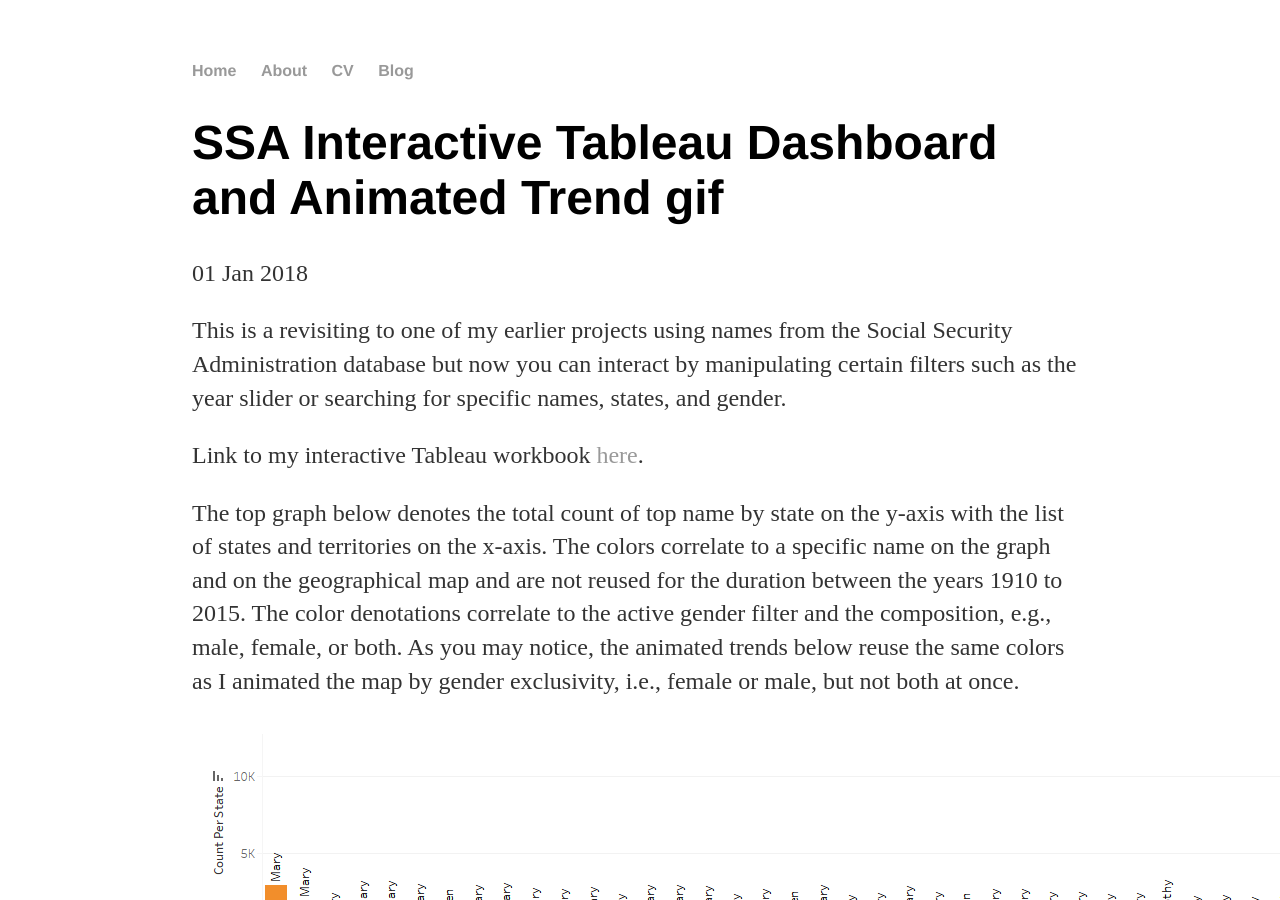
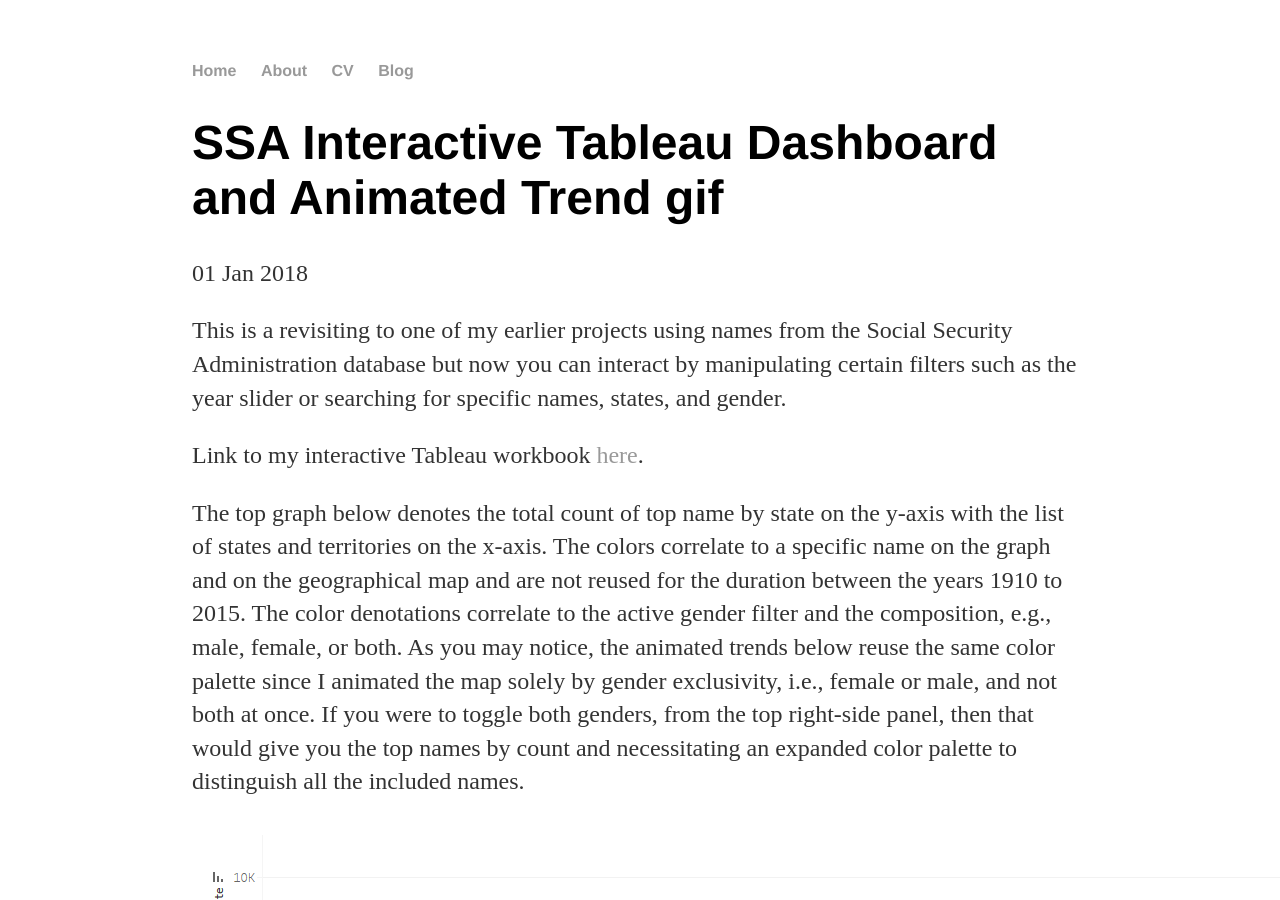
Before and after one commit to michaelip2/michaelip2.github.io, a Jekyll site: the page built from _posts/2018-01-01-social-security-administration-name-interactive-dashboard.md, in a window 1280 px wide and 900 px high. Built offline with Jekyll 4.4.1, drawn with Linux system fonts in a browser that asks for light colours.

Commit message:
Update 2018-01-01-social-security-administration-name-interactive-dashboard.md

```diff
--- a/_posts/2018-01-01-social-security-administration-name-interactive-dashboard.md
+++ b/_posts/2018-01-01-social-security-administration-name-interactive-dashboard.md
@@ -5,7 +5,7 @@ date: 2018-01-01
 ---
 <p>This is a revisiting to one of my earlier projects using names from the Social Security Administration database but now you can interact by manipulating certain filters such as the year slider or searching for specific names, states, and gender.</p>
 <p>Link to my interactive Tableau workbook <a href="https://public.tableau.com/views/Book2_19285/Dashboard?:embed=y&amp;:display_count=yes&amp;publish=yes&amp;:toolbar=no">here</a>.</p>
-<p>The top graph below denotes the total count of top name by state on the y-axis with the list of states and territories on the x-axis. The colors correlate to a specific name on the graph and on the geographical map and are not reused for the duration between the years 1910 to 2015. The color denotations correlate to the active gender filter and the composition, e.g., male, female, or both. As you may notice, the animated trends below reuse the same colors as I animated the map by gender exclusivity, i.e., female or male, but not both at once.</p>
+<p>The top graph below denotes the total count of top name by state on the y-axis with the list of states and territories on the x-axis. The colors correlate to a specific name on the graph and on the geographical map and are not reused for the duration between the years 1910 to 2015. The color denotations correlate to the active gender filter and the composition, e.g., male, female, or both. As you may notice, the animated trends below reuse the same color palette since I animated the map solely by gender exclusivity, i.e., female or male, and not both at once. If you were to toggle both genders, from the top right-side panel, then that would give you the top names by count and necessitating an expanded color palette to distinguish all the included names.</p>
 <p><img src="https://raw.githubusercontent.com/michaelip2/michaelip2.github.io/master/images/1910%20female%20us.png"/></p>
 <p>Example: The color green represents Helen and during 1910 the female baby name was most popular amongst states such as Washington, South Dakota, Indiana, and Michigan with a recorded count of 156, 60, 249, and 368 respectively.</p>
 <p>Furthermore, I made a .gif to show the all correlative popularity changes of a name among several states and it was interesting to see name staples envelope large regions of the country and its inverse as the name staple becomes increasingly uncommon as years progress.</p>
```
